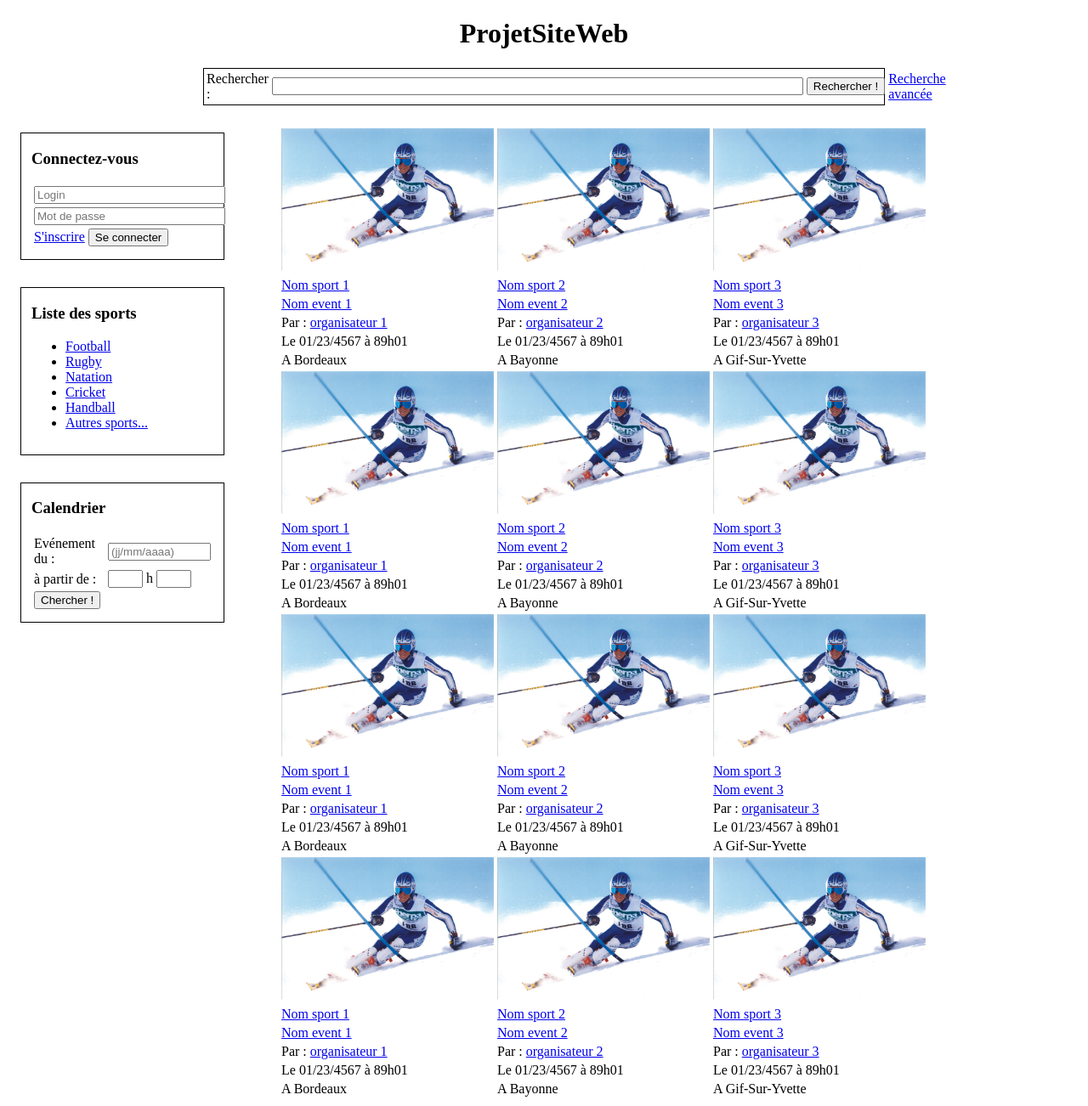
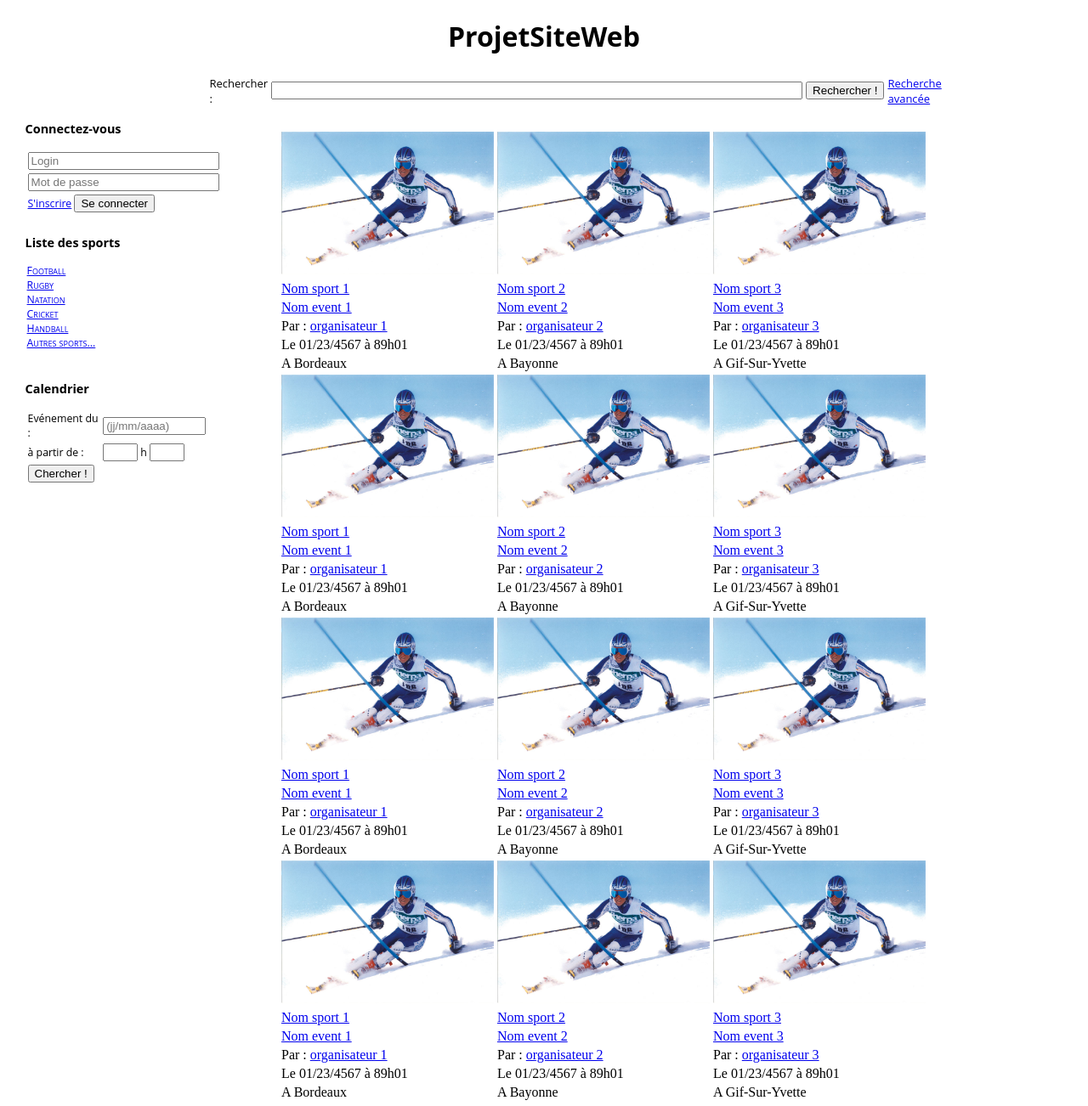
Before and after one commit to ENSC-ProjWeb/RendezVousSportifs, a PHP site: page / in a window 1280 px wide. Shown: the whole page at 85% size. Run offline with PHP 8.4, Linux system fonts and the light colour scheme; data that the repository does not hold is empty; some libraries are stand-ins or nearby versions.

Commit message:
Modernisation du style

```diff
--- a/css/stylePrincipal.css
+++ b/css/stylePrincipal.css
@@ -8,37 +8,80 @@
  *
 */
 
+@font-face
+{
+    font-family: "Open Sans";
+    url: ('./fonts/OpenSans-Light.ttf');
+
+}
 #zoneHaute
 {
     text-align: center;
-}
+    font-family: Open Sans;
+;}
 
 #zoneRecherche
 {
-    width:50em;
+    font-family: Open Sans;
+    font-size: 13px;
+    width:63em;
     margin: 0 auto;
-    border: 0.05em solid black;
+    padding-left: 2em;
 }
 
 #zoneMenu
 {
-    position: absolute;
-    width: 15em;
+    position: fixed;
+    font-family: Open Sans;
+    font-size: 0.77em;
+    width: 19em;
     margin-left: 1em;
+    margin-top: 0px;
 }
 
 #zoneMenu #zoneConnexion, #zoneMenu #zoneCalendrier, #zoneMenu #zoneMenuSports
 {
-    border: 0.05em solid black;
     padding-left: 0.75em;
     padding-bottom: 0.75em;
     padding-right: 0.75em;
-    margin-top: 2em;
+    margin-top: 1em;
+}
+
+#zoneMenuSports li
+{
+    font-variant: small-caps;
+    list-style-type: none;
+}
+
+#zoneMenuSports a:hover
+{
+    font-family: Arial;
+
+    border: dotted black 1px;
+    width: 15em;
+    margin-top: 5px;
+    padding-left: 2px;
+    background-color: lightgray;
+}
+
+#zoneMenuSports ul
+{
+    padding-left: 2px;
+}
+
+#zoneMenuSports a
+{
+    font-style: normal;
 }
 
 #zoneCentrale
 {
-    position: relative;
+    position: absolute;
     margin-left: 20em;
     margin-top: 1.5em;
 }
+
+#zoneCentrale tr
+{
+    border-width: 14px;
+}
```
